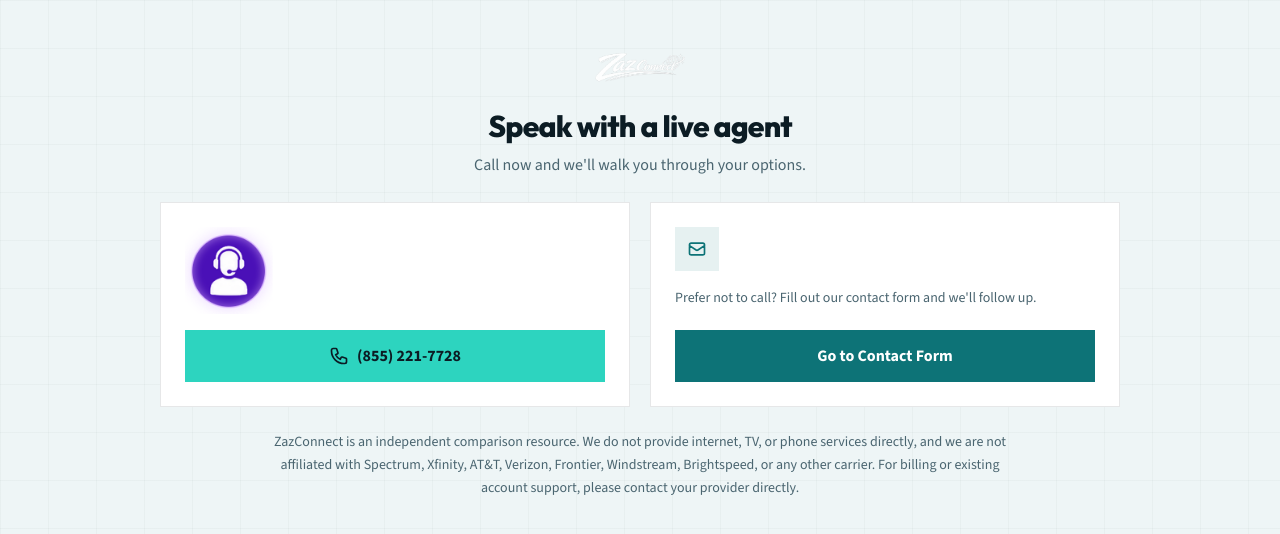
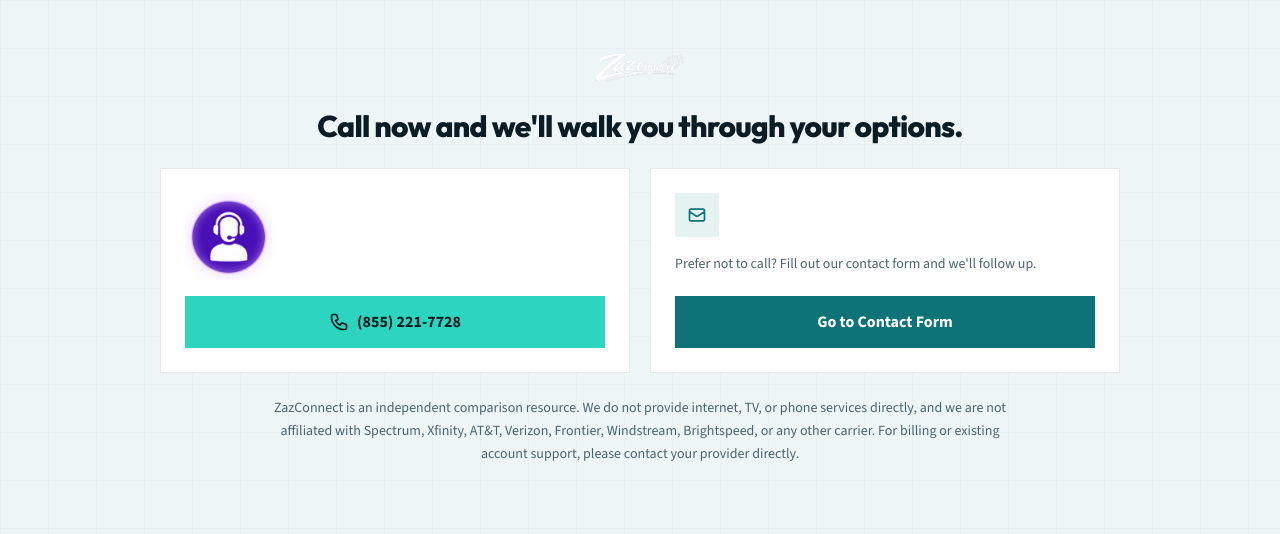
Before and after one commit to ajazsadat/zazconnect.online, a Next.js app: page /independent-support-help in a window 1280 px wide. Shown: the top 534 px of the page. Built offline with nearby package versions, Linux system fonts and the light colour scheme.

Commit message:
Use call-now line as main heading on support pages
Make "Call now and we'll walk you through your options." the
sole H1 on /live-agent and /independent-support-help.

Co-authored-by: ajazsadat <ajazsadat@users.noreply.github.com>

```diff
--- a/src/app/independent-support-help/page.js
+++ b/src/app/independent-support-help/page.js
@@ -3,7 +3,7 @@ import { SITE } from '@/lib/site';
 
 export const metadata = {
   title: `Independent Support Help | ${SITE.brandFull}`,
-  description: `Speak with a live agent from ${SITE.brandFull}. Call now and we'll walk you through your options — independent comparison, not affiliated with any carrier.`,
+  description: `Call now and we'll walk you through your options with ${SITE.brandFull} — independent comparison, not affiliated with any carrier.`,
 };
 
 export default function Page() {
--- a/src/app/live-agent/LiveAgentClient.js
+++ b/src/app/live-agent/LiveAgentClient.js
@@ -21,12 +21,9 @@ export default function LiveAgentClient() {
           />
         </Link>
 
-        <h1 className="mb-2 max-w-3xl text-center font-display text-2xl font-extrabold tracking-tight text-ink sm:text-3xl">
-          Speak with a live agent
+        <h1 className="mb-6 max-w-3xl text-center font-display text-2xl font-extrabold tracking-tight text-ink sm:text-3xl">
+          Call now and we&apos;ll walk you through your options.
         </h1>
-        <p className="mb-6 max-w-2xl text-center text-sm text-muted leading-relaxed sm:text-base">
-          Call now and we&apos;ll walk you through your options.
-        </p>
 
         <div className="grid w-full gap-4 md:grid-cols-2 md:gap-5">
           <div className="flex flex-col border border-[var(--line)] bg-white p-5 sm:p-6">
--- a/src/app/live-agent/page.js
+++ b/src/app/live-agent/page.js
@@ -3,7 +3,7 @@ import { SITE } from '@/lib/site';
 
 export const metadata = {
   title: `Live Agent Help | ${SITE.brandFull}`,
-  description: `Speak with a live agent from ${SITE.brandFull}. Call now and we'll walk you through your options — independent comparison, not affiliated with any carrier.`,
+  description: `Call now and we'll walk you through your options with ${SITE.brandFull} — independent comparison, not affiliated with any carrier.`,
 };
 
 export default function Page() {
--- a/src/components/IndependentSupportHelp.js
+++ b/src/components/IndependentSupportHelp.js
@@ -65,12 +65,9 @@ export default function IndependentSupportHelp({ fullscreen = false }) {
           />
         </Link>
 
-        <h1 className="mb-2 max-w-3xl text-center font-display text-2xl font-extrabold tracking-tight text-ink sm:text-3xl">
-          Speak with a live agent
+        <h1 className="mb-6 max-w-3xl text-center font-display text-2xl font-extrabold tracking-tight text-ink sm:text-3xl">
+          Call now and we&apos;ll walk you through your options.
         </h1>
-        <p className="mb-6 max-w-2xl text-center text-sm text-muted leading-relaxed sm:text-base">
-          Call now and we&apos;ll walk you through your options.
-        </p>
 
         <div className="grid w-full gap-4 md:grid-cols-2 md:gap-5">
           <div className="flex flex-col items-start border border-[var(--line)] bg-white p-5 sm:p-6">
```
